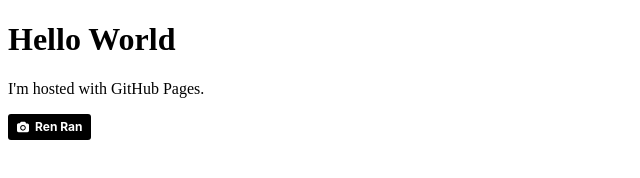
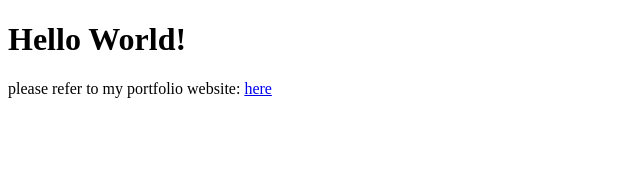
Before and after one commit to riordanalfredo/riordanalfredo.github.io, a plain HTML site: page index.html in a window 1280 px wide. Shown: the whole page, without its empty margins (0-640 px from the left). Drawn offline with Linux system fonts and the light colour scheme.

Commit message:
create redirection page to /me repository page!

```diff
--- a/index.html
+++ b/index.html
@@ -2,9 +2,8 @@
 <html>
 
     <body>
-        <h1>Hello World</h1>
-        <p>I'm hosted with GitHub Pages.</p>
+        <h1>Hello World!</h1>
+        <p>please refer to my portfolio website: <a href="https://riordanalfredo.github.io/me">here</a> </p>
     </body>
 
-    <a style="background-color:black;color:white;text-decoration:none;padding:4px 6px;font-family:-apple-system, BlinkMacSystemFont, &quot;San Francisco&quot;, &quot;Helvetica Neue&quot;, Helvetica, Ubuntu, Roboto, Noto, &quot;Segoe UI&quot;, Arial, sans-serif;font-size:12px;font-weight:bold;line-height:1.2;display:inline-block;border-radius:3px" href="https://unsplash.com/@renran?utm_medium=referral&amp;utm_campaign=photographer-credit&amp;utm_content=creditBadge" target="_blank" rel="noopener noreferrer" title="Download free do whatever you want high-resolution photos from Ren Ran"><span style="display:inline-block;padding:2px 3px"><svg xmlns="http://www.w3.org/2000/svg" style="height:12px;width:auto;position:relative;vertical-align:middle;top:-1px;fill:white" viewBox="0 0 32 32"><title>unsplash-logo</title><path d="M20.8 18.1c0 2.7-2.2 4.8-4.8 4.8s-4.8-2.1-4.8-4.8c0-2.7 2.2-4.8 4.8-4.8 2.7.1 4.8 2.2 4.8 4.8zm11.2-7.4v14.9c0 2.3-1.9 4.3-4.3 4.3h-23.4c-2.4 0-4.3-1.9-4.3-4.3v-15c0-2.3 1.9-4.3 4.3-4.3h3.7l.8-2.3c.4-1.1 1.7-2 2.9-2h8.6c1.2 0 2.5.9 2.9 2l.8 2.4h3.7c2.4 0 4.3 1.9 4.3 4.3zm-8.6 7.5c0-4.1-3.3-7.5-7.5-7.5-4.1 0-7.5 3.4-7.5 7.5s3.3 7.5 7.5 7.5c4.2-.1 7.5-3.4 7.5-7.5z"></path></svg></span><span style="display:inline-block;padding:2px 3px">Ren Ran</span></a>
 </html>
```
